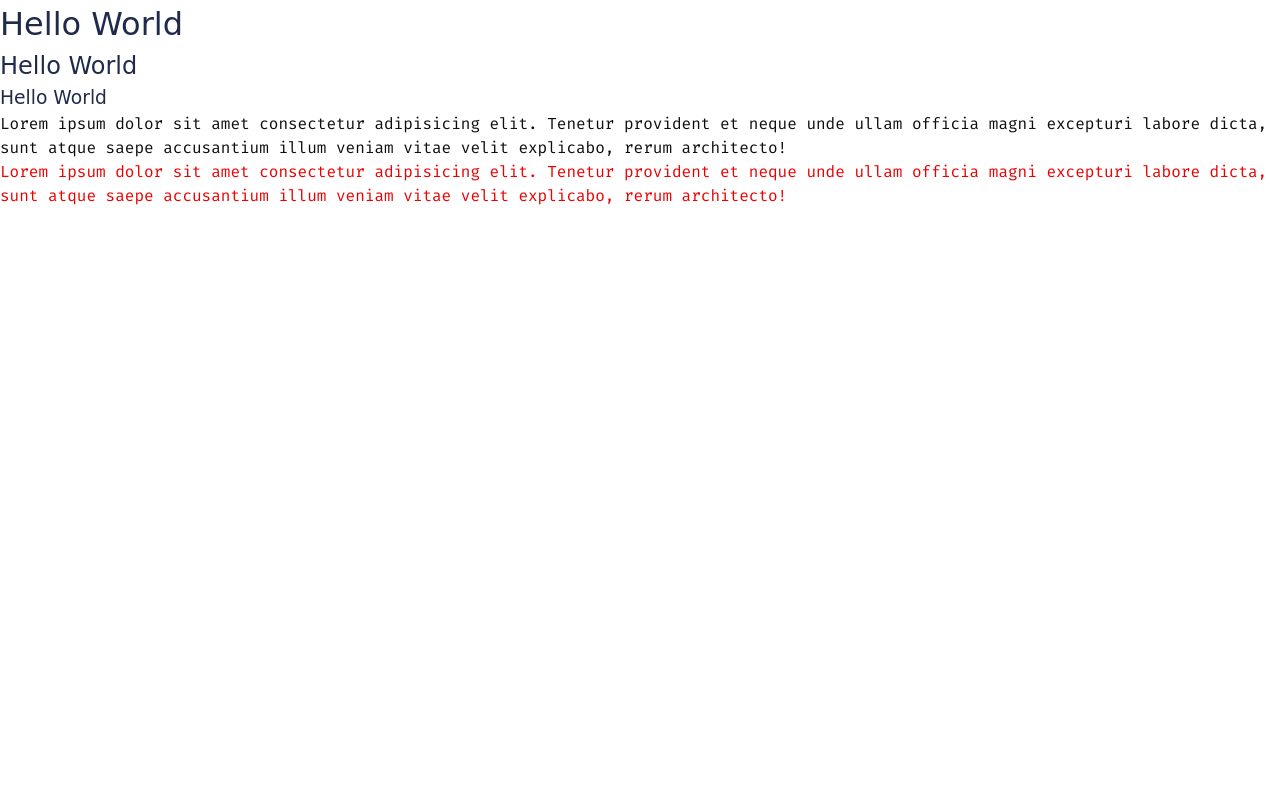
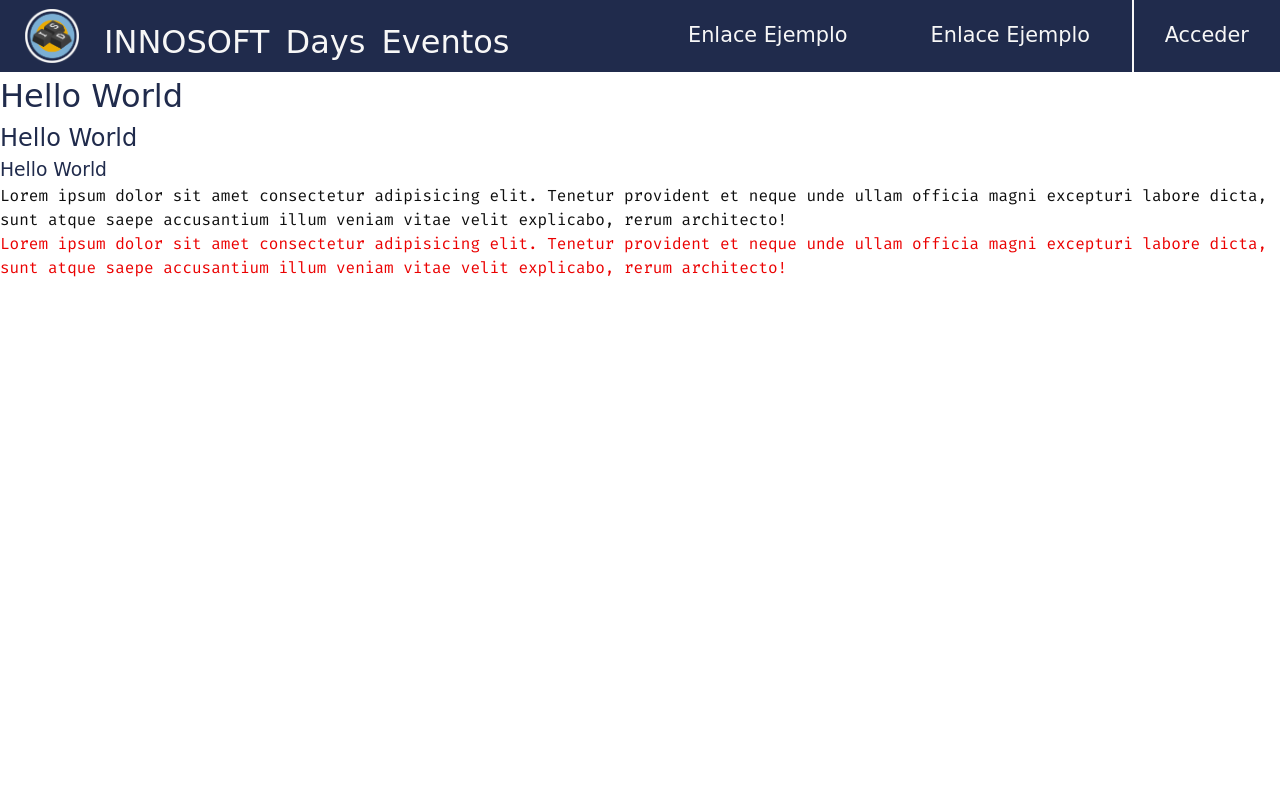
Before and after one commit to innosoft-innoweb/innosoft-innoweb-1, a Django app: page / in a window 1280 px wide. Run offline with Django 4.2, Linux system fonts and the light colour scheme; some web fonts are replaced.

Commit message:
feat(#007): Create navbar component
Create navbar component and styling.

```diff
--- a/innoweb/urls.py
+++ b/innoweb/urls.py
@@ -19,5 +19,5 @@ from innoweb.views import *
 
 urlpatterns = [
     path('admin/', admin.site.urls),
-    path('', index, name='index'),
+    path('', index, name='home'),
 ]
--- a/static/styles/main.css
+++ b/static/styles/main.css
@@ -15,6 +15,7 @@
     --clr-magenta: hsl(295, 85%, 57%);
     --clr-red: hsl(0, 100%, 46%);
     --clr-green: hsl(137, 96%, 39%);
+    --clr-dark-blue-hover: hsl(226, 55%, 18%);
 
     /* Typography */
     --ff-primary: 'Iceberg', cursive;
--- /dev/null
+++ b/static/styles/navbar.css
@@ -0,0 +1,77 @@
+.navbar {
+    background-color: var(--clr-dark-blue);
+    color: var(--clr-white);
+    height: 4.5rem;
+    display: flex;
+    justify-content: space-between;
+    flex-wrap: wrap;
+    overflow: hidden;
+}
+
+.navbar-leftsection {
+    display: flex;
+    align-items: stretch;
+    height: 100%;
+}
+
+.navbar-leftsection .navbar-logo {
+    height: 100%;
+    margin-inline: 1em;
+    display: flex;
+    justify-content: center;
+    align-items: center;
+    aspect-ratio: 1;
+}
+
+.navbar-leftsection .navbar-logo img {
+    height: 75%;
+}
+
+.navbar-leftsection h1 {
+    margin-bottom: 0.2em;
+    color: inherit;
+    display: flex;
+    align-items: flex-end;
+    word-spacing: 6px;
+}
+
+.navbar-rightsection {
+    display: flex;
+    align-items: center;
+    justify-content: center;
+    height: 100%;
+}
+
+.navbar-rightsection .navbar-link {
+    color: inherit;
+    font-family: var(--ff-primary);
+    text-decoration: none;
+}
+
+.navbar-rightsection .navbar-link {
+    display: flex;
+    justify-content: center;
+    align-items: center;
+    font-size: 1.3em;
+}
+
+.navbar-link-secondary {
+    margin: 0 2em;
+    height: 70%;
+}
+
+.navbar-link-secondary:hover,
+.navbar-link-secondary:focus {
+    color: var(--clr-yellow);
+}
+
+.navbar-link-primary {
+    border-left: 2px solid var(--clr-white);
+    padding: 0 1.5em;
+    height: 100%;
+}
+
+.navbar-link-primary:hover,
+.navbar-link-primary:focus {
+    background-color: var(--clr-yellow);
+}
--- /dev/null
+++ b/templates/components/navbar.html
@@ -0,0 +1,20 @@
+<head>
+    {% load static %}
+
+    <link rel="stylesheet" type="text/css" href="{% static 'styles/navbar.css' %}">
+</head>
+
+
+<div class="navbar">
+    <div class="navbar-leftsection">
+        <a href="{% url 'home' %}" class="navbar-logo">
+            <img src="{% static 'images/innosoft_logo-nobg.png' %}" alt="logo" class="navbar-logo">
+        </a>
+        <h1>INNOSOFT Days Eventos</h1>
+    </div>
+    <div class="navbar-rightsection">
+        <a class="navbar-link navbar-link-secondary" href="/">Enlace Ejemplo</a> {% comment %} TODO: change url {% endcomment %}
+        <a class="navbar-link navbar-link-secondary" href="/">Enlace Ejemplo</a> {% comment %} TODO: change url {% endcomment %}
+        <a class="navbar-link navbar-link-primary" href="/">Acceder</a> {% comment %} TODO: change url {% endcomment %}
+    </div>
+</div>
--- a/templates/index.html
+++ b/templates/index.html
@@ -7,6 +7,7 @@
     <link rel="stylesheet" type="text/css" href="{% static 'styles/main.css' %}">
 </head>
 <body>
+    {% include "components/navbar.html"%}
     <h1>Hello World</h1>
     <h2>Hello World</h2>
     <h3>Hello World</h3>
```
Also changed, not shown: static/images/innosoft_logo-nobg.png (added).
